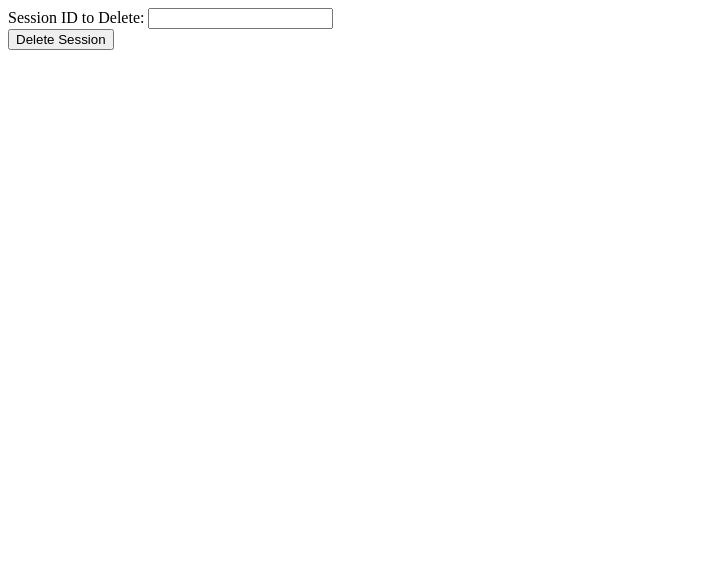
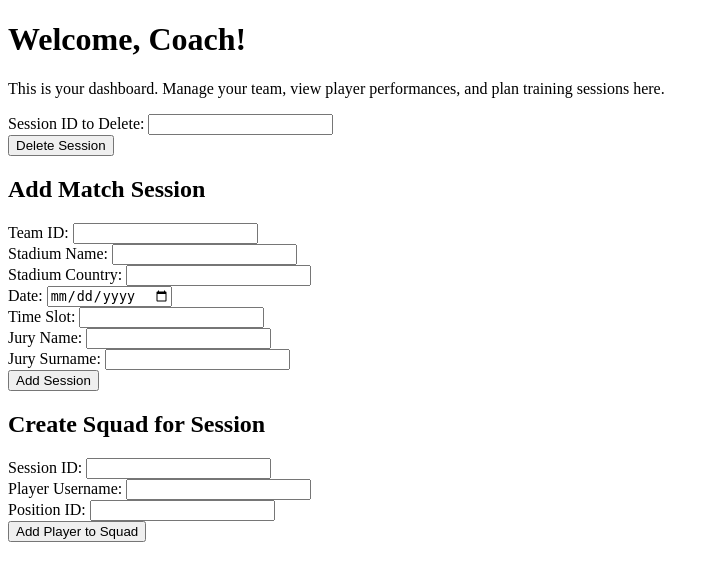
Before and after one commit to eymenesad/project3, a Django app: page /coach_dashboard/ in a window 1280 px wide. Shown: the top 581 px of the page, without its empty margins (0-719 px from the left). Run offline with Django 3.2, Linux system fonts and the light colour scheme.

Commit message:
done until 6

```diff
--- a/volleydb/login/templates/login/coach_dashboard.html
+++ b/volleydb/login/templates/login/coach_dashboard.html
@@ -1,3 +1,13 @@
+<!DOCTYPE html>
+<html lang="en">
+<head>
+    <meta charset="UTF-8">
+    <title>Coach Dashboard</title>
+</head>
+<body>
+    <h1>Welcome, Coach!</h1>
+    <p>This is your dashboard. Manage your team, view player performances, and plan training sessions here.</p>
+
     <!-- Form for deleting a Match Session -->
     <form method="post" action="">
         {% csrf_token %}
@@ -5,3 +15,28 @@
         Session ID to Delete: <input type="text" name="session_id"><br>
         <input type="submit" value="Delete Session">
     </form>
+    <h2>Add Match Session</h2>
+    <form method="post" action="">
+        {% csrf_token %}
+        <input type="hidden" name="action" value="add_session">
+        Team ID: <input type="number" name="team_id" required><br>
+        Stadium Name: <input type="text" name="stadium_name" required><br>
+        Stadium Country: <input type="text" name="stadium_country" required><br>
+        Date: <input type="date" name="date" required><br>
+        Time Slot: <input type="number" name="time_slot" required><br>
+        Jury Name: <input type="text" name="jury_name" required><br>
+        Jury Surname: <input type="text" name="jury_surname" required><br>
+        <input type="submit" value="Add Session">
+    </form>
+    <h2>Create Squad for Session</h2>
+    <form method="post" action="">
+        {% csrf_token %}
+        <input type="hidden" name="action" value="create_squad">
+        Session ID: <input type="number" name="session_id" required><br>
+        Player Username: <input type="text" name="player_username" required><br>
+        Position ID: <input type="number" name="position_id" required><br>
+        <input type="submit" value="Add Player to Squad">
+    </form>
+
+</body>
+</html>
--- a/volleydb/login/views.py
+++ b/volleydb/login/views.py
@@ -6,6 +6,7 @@ from django.contrib.auth.decorators import login_required, user_passes_test
 import mysql.connector
 from django.http import HttpResponseRedirect
 from django.shortcuts import render
+from django.db import IntegrityError, transaction
 
 mydb = mysql.connector.connect(
   host="127.0.0.1",
@@ -60,28 +61,72 @@ def jury_dashboard_view(request):
 def coach_dashboard_view(request):
     if request.method == 'POST':
         action = request.POST.get('action')
+        if action == 'create_squad':
+            session_id = request.POST.get('session_id')
+            player_username = request.POST.get('player_username')
+            position_id = request.POST.get('position_id')
 
+            # Get the coach's username from the session or another source
+            coach_username = request.session.get('username')
+
+
+            # Check if the player is in the coach's team
+            cursor.execute("""
+                SELECT COUNT(*)
+                FROM PlayerTeams PT
+                JOIN Team T ON PT.team = T.team_ID
+                WHERE PT.username = %s AND T.coach_username = %s
+            """, [player_username, coach_username])
+            player_count = cursor.fetchone()[0]
+
+            if player_count == 0:
+                return HttpResponse("Player is not in your team.")
+
+            try:
+                with transaction.atomic():
+                    cursor.execute("""
+                        INSERT INTO SessionSquads (session_ID, played_player_username, position_ID)
+                        VALUES (%s, %s, %s)
+                    """, [session_id, player_username, position_id])
+            except IntegrityError:
+                return HttpResponse("Failed to add player to squad.")
+
+            return HttpResponse("Player added to squad successfully.")
         if action == 'delete_session':
             session_id = request.POST.get('session_id')
 
+            # Delete from SessionSquads first to maintain referential integrity
+            cursor.execute("DELETE FROM SessionSquads WHERE session_ID = %s", [session_id])
+            # Then delete the MatchSession
+            cursor.execute("DELETE FROM MatchSession WHERE session_ID = %s", [session_id])
+            return HttpResponse("Match session and associated squad data deleted successfully.")
+        if action == 'add_session':
+            team_id = request.POST.get('team_id')
+            stadium_name = request.POST.get('stadium_name')
+            stadium_country = request.POST.get('stadium_country')
+            date = request.POST.get('date')
+            time_slot = request.POST.get('time_slot')
+            jury_name = request.POST.get('jury_name')
+            jury_surname = request.POST.get('jury_surname')
 
-            # Begin a transaction
-            cursor.execute("BEGIN;")
+
+            # Find jury username by name and surname
+            cursor.execute("SELECT username FROM Jury WHERE name = %s AND surname = %s", [jury_name, jury_surname])
+            jury_result = cursor.fetchone()
+            if not jury_result:
+                return HttpResponse("No such jury found.")
+            jury_username = jury_result[0]
+
             try:
-                # Delete related data in squad info
-                cursor.execute("DELETE FROM squad_info WHERE session_id = %s", [session_id])
+                with transaction.atomic():
+                    cursor.execute("INSERT INTO MatchSession (team_ID, stadium_name, stadium_country, time_slot, date, assigned_jury_username, rating) VALUES (%s, %s, %s, %s, %s, %s, NULL)",
+                                    [team_id, stadium_name, stadium_country, time_slot, date, jury_username])
+            except IntegrityError:
+                return HttpResponse("Failed to add session due to a scheduling conflict or invalid data.")
 
-                # Delete the match session
-                cursor.execute("DELETE FROM match_sessions WHERE session_id = %s", [session_id])
+            return HttpResponse("Match session added successfully.")
 
-                # Commit transaction
-                cursor.execute("COMMIT;")
-                return HttpResponse("Match session deleted successfully.")
-
-            except Exception as e:
-                # Rollback in case of error
-                cursor.execute("ROLLBACK;")
-                return HttpResponse(f"Error deleting session: {str(e)}")
+    return render(request, 'login/coach_dashboard.html')
 
     # GET request: render the coach dashboard template
     return render(request, 'login/coach_dashboard.html')
```
Lines whose indentation alone changed are shown as unchanged.
